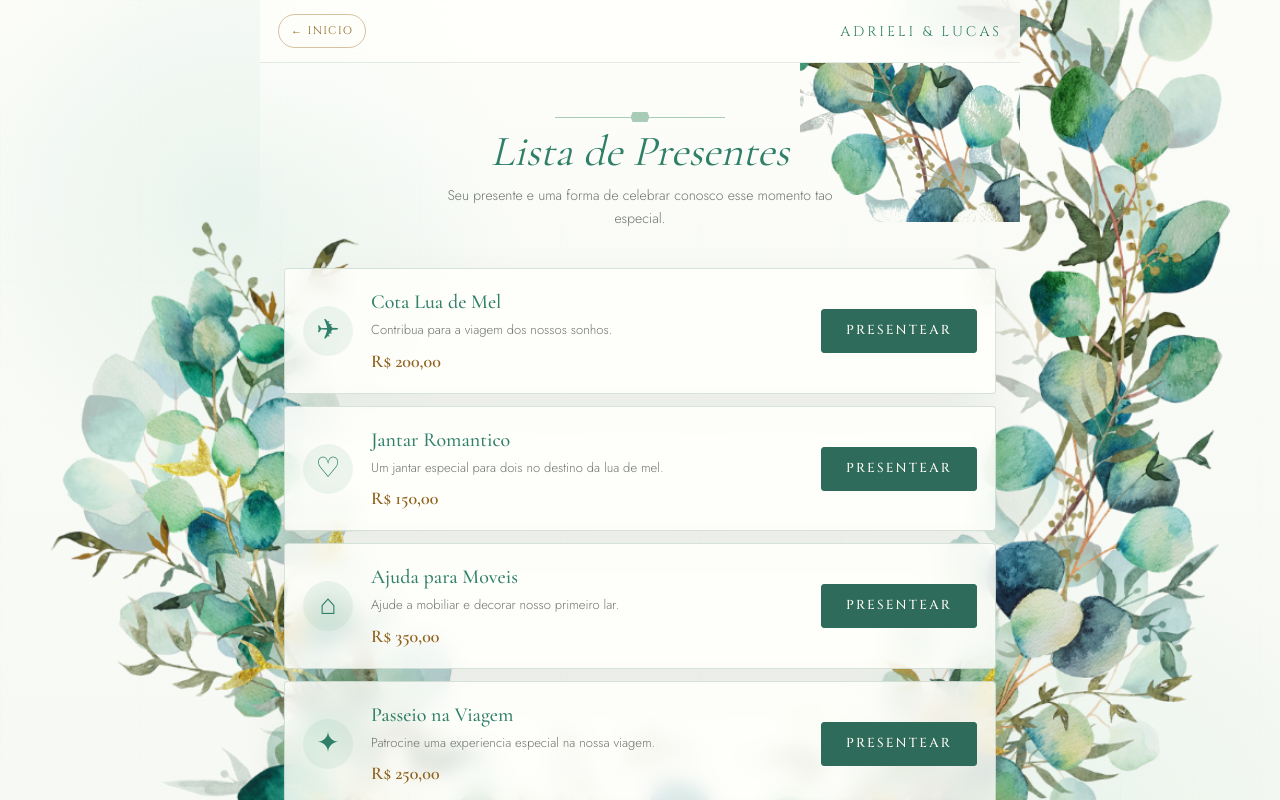
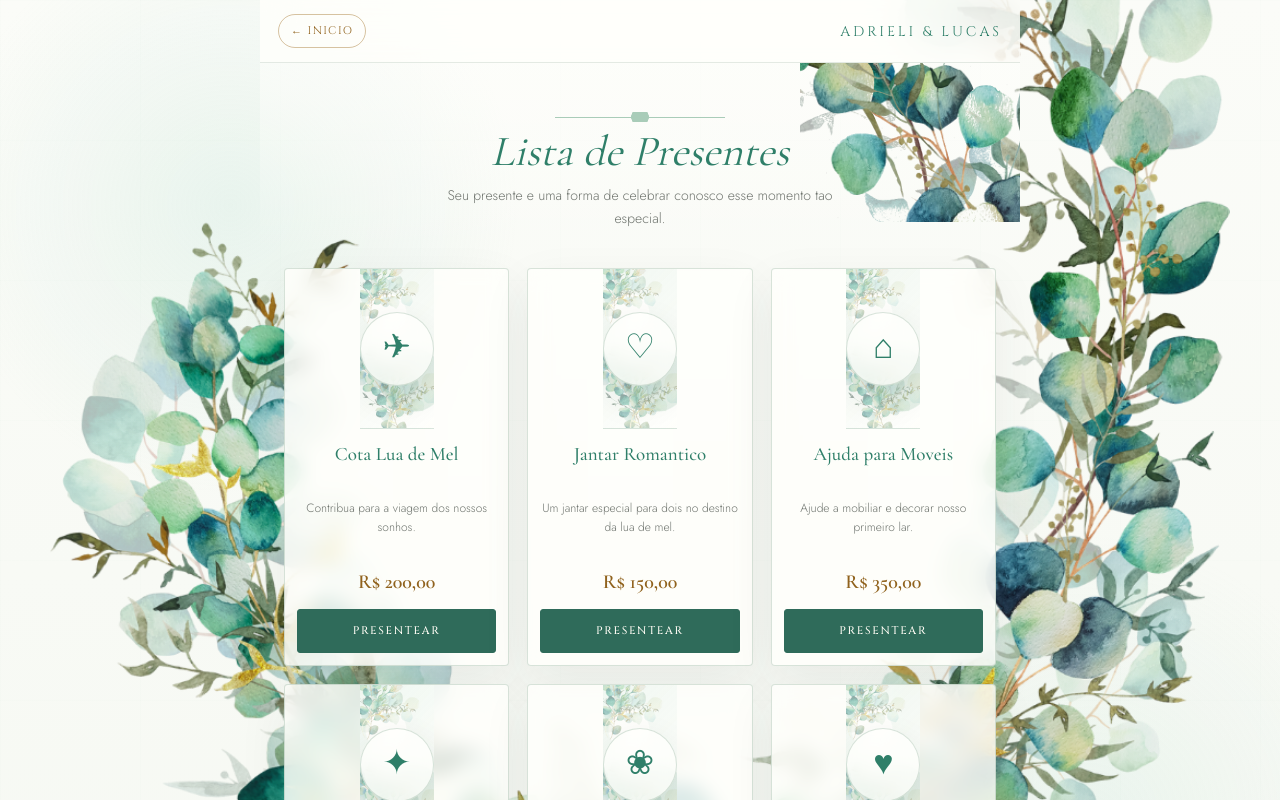
Before and after one commit to zanilucas/casamentolucas, a Next.js app: page /presentes in a window 1280 px wide. Shown: the top 800 px of the page. Built offline with nearby package versions, Linux system fonts and the light colour scheme; no server answers.

Commit message:
Redesenha cards da lista de presentes

```diff
--- a/src/app/globals.css
+++ b/src/app/globals.css
@@ -1063,3 +1063,159 @@ body {
     letter-spacing: 1.5px;
   }
 }
+
+/* Catalogo de presentes */
+.gift-grid {
+  grid-template-columns: repeat(2, minmax(0, 1fr));
+  gap: 14px;
+  max-width: 980px;
+  margin: 0 auto;
+}
+
+.gift-card {
+  display: flex;
+  min-width: 0;
+  min-height: 100%;
+  flex-direction: column;
+  gap: 0;
+  padding: 0;
+  overflow: hidden;
+}
+
+.gift-visual {
+  position: relative;
+  display: grid;
+  min-height: 138px;
+  place-items: center;
+  overflow: hidden;
+  background:
+    radial-gradient(circle at 35% 28%, rgba(255, 255, 252, 0.92) 0 16%, transparent 17%),
+    radial-gradient(circle at 72% 70%, rgba(146, 191, 167, 0.22) 0 25%, transparent 26%),
+    linear-gradient(135deg, rgba(240, 247, 241, 0.96), rgba(255, 255, 252, 0.84));
+  border-bottom: 1px solid rgba(142, 174, 153, 0.28);
+}
+
+.gift-visual::before,
+.gift-visual::after {
+  position: absolute;
+  content: "";
+  opacity: 0.42;
+  pointer-events: none;
+  background-repeat: no-repeat;
+  background-size: contain;
+}
+
+.gift-visual::before {
+  right: -30px;
+  bottom: -32px;
+  width: 118px;
+  height: 118px;
+  background-image: url("/brand/floral-bouquet.png");
+}
+
+.gift-visual::after {
+  left: -28px;
+  top: -36px;
+  width: 112px;
+  height: 112px;
+  background-image: url("/brand/hero-floral-left.png");
+}
+
+.gift-emoji {
+  position: relative;
+  z-index: 1;
+  width: 74px;
+  height: 74px;
+  background: rgba(255, 255, 252, 0.72);
+  border: 1px solid rgba(142, 174, 153, 0.34);
+  box-shadow: 0 14px 34px rgba(39, 59, 53, 0.1);
+  font-size: 34px;
+  backdrop-filter: blur(8px);
+}
+
+.gift-content {
+  display: flex;
+  flex: 1;
+  flex-direction: column;
+  padding: 14px 12px 12px;
+  text-align: center;
+}
+
+.gift-name {
+  display: -webkit-box;
+  min-height: 50px;
+  margin: 0 0 6px;
+  overflow: hidden;
+  -webkit-box-orient: vertical;
+  -webkit-line-clamp: 2;
+  font-size: 19px;
+  line-height: 1.18;
+}
+
+.gift-desc {
+  display: -webkit-box;
+  min-height: 58px;
+  margin: 0 0 10px;
+  overflow: hidden;
+  -webkit-box-orient: vertical;
+  -webkit-line-clamp: 3;
+  font-size: 12px;
+  line-height: 1.55;
+}
+
+.gift-value {
+  margin-top: auto;
+  font-size: 20px;
+}
+
+.gift-btn {
+  width: calc(100% - 24px);
+  min-height: 44px;
+  margin: 0 12px 12px;
+  padding: 0 10px;
+  font-size: 11px;
+  letter-spacing: 1.7px;
+}
+
+.gift-btn-form {
+  display: grid;
+  gap: 8px;
+  padding: 0 12px 12px;
+}
+
+.gift-btn-form .field {
+  margin-bottom: 0;
+  text-align: left;
+}
+
+.gift-btn-form .field input {
+  min-height: 42px;
+  font-size: 14px;
+}
+
+.gift-btn-form .btn-primary {
+  min-height: 44px;
+  font-size: 10px;
+  letter-spacing: 1.2px;
+}
+
+@media (min-width: 760px) {
+  .gift-grid {
+    grid-template-columns: repeat(3, minmax(0, 1fr));
+    gap: 18px;
+  }
+
+  .gift-visual {
+    min-height: 160px;
+  }
+}
+
+@media (max-width: 374px) {
+  .gift-grid {
+    grid-template-columns: 1fr;
+  }
+
+  .gift-visual {
+    min-height: 170px;
+  }
+}
--- a/src/app/presentes/page.tsx
+++ b/src/app/presentes/page.tsx
@@ -48,9 +48,11 @@ export default async function GiftsPage() {
 
         <section className="gift-grid">
           {gifts.map((gift) => (
-            <article className="gift-card" key={gift.id}>
-              <div className="gift-emoji">{gift.emoji || "♥"}</div>
-              <div>
+            <article className={`gift-card gift-card-${gift.id}`} key={gift.id}>
+              <div className="gift-visual">
+                <span className="gift-emoji">{gift.emoji || "♥"}</span>
+              </div>
+              <div className="gift-content">
                 <h2 className="gift-name">{gift.name}</h2>
                 <p className="gift-desc">{gift.description}</p>
                 <div className="gift-value">
```
